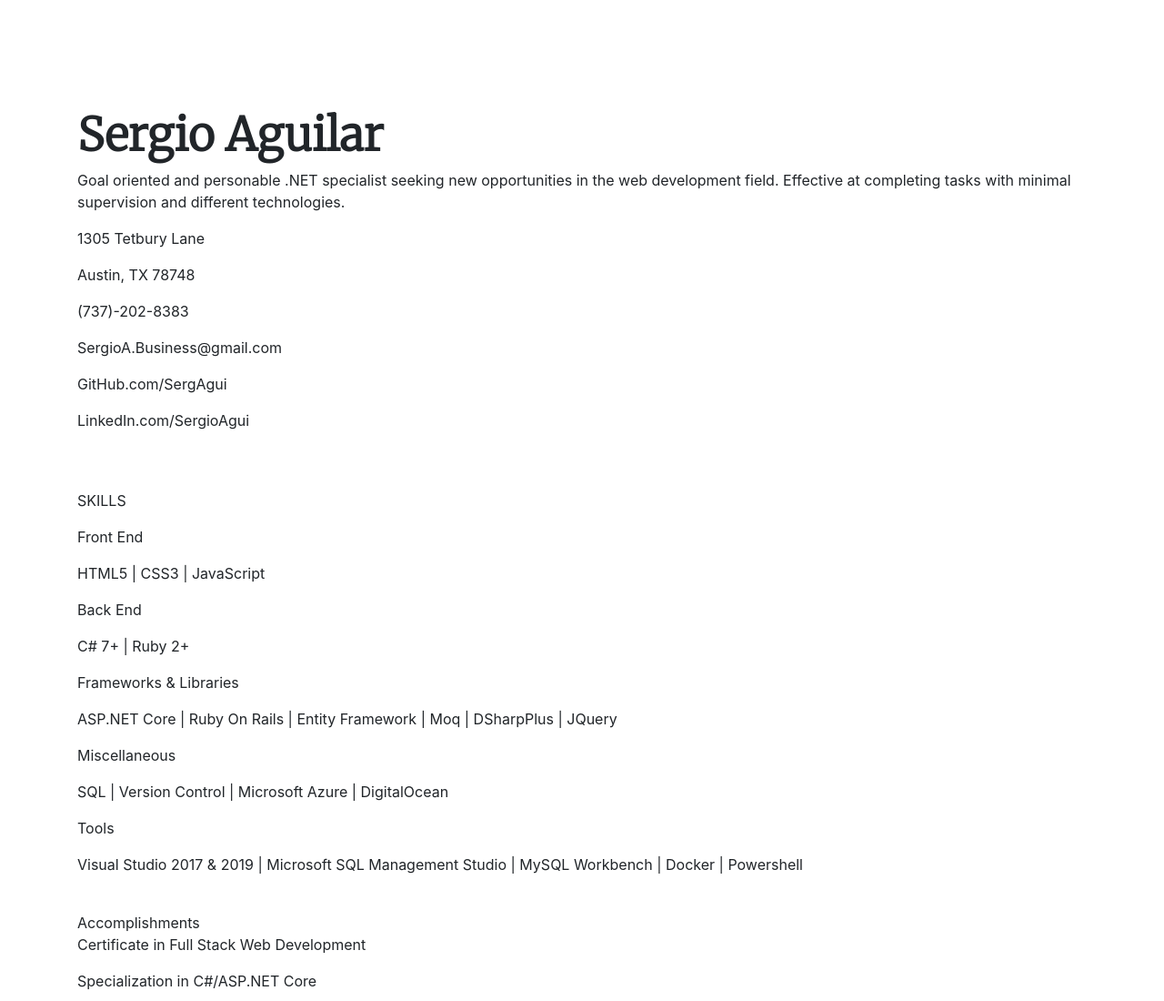
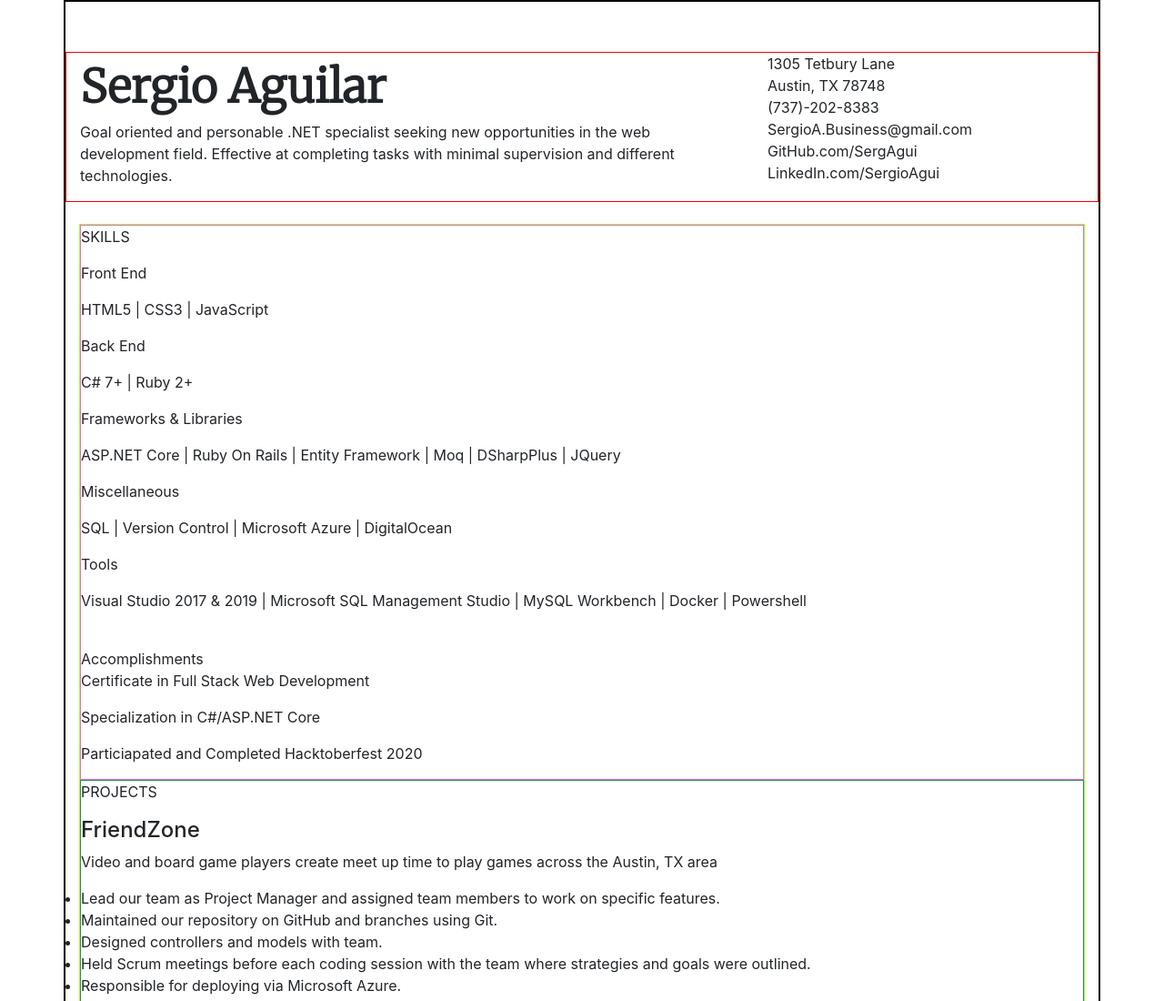
Before and after one commit to SergAgui/Resume, a plain HTML site: page index.html in a window 1280 px wide. Shown: the top 1100 px of the page at 91% size. Drawn offline with nearby package versions, Linux system fonts and the light colour scheme.

Commit message:
formatted header

```diff
--- a/css/style.css
+++ b/css/style.css
@@ -1,6 +1,24 @@
+.container {
+    border: 2px solid black;
+}
 .myName {
     font-size: 50px;
     font-family: 'Merriweather', serif;
     font-weight: 900;
-    margin-top: 10%;
 }
+#beginning {
+    margin-top: 5%;
+    border: 1px solid red;
+}
+.mNp {
+    border: 1px solid greenyellow;
+}
+#skills {
+    border: 1px solid orchid;
+}
+#projects {
+    border: 1px solid seagreen
+}
+#edu {
+    border: 1px solid red;
+}
--- a/index.html
+++ b/index.html
@@ -13,19 +13,15 @@
         <link rel="stylesheet" href="https://stackpath.bootstrapcdn.com/bootstrap/4.3.1/css/bootstrap.min.css" integrity="sha384-ggOyR0iXCbMQv3Xipma34MD+dH/1fQ784/j6cY/iJTQUOhcWr7x9JvoRxT2MZw1T" crossorigin="anonymous">
     </head>
     <body class="container">
-        <div id="beginning">
-            <div class="">
+        <div id="beginning" class="row">
+            <div class="nameGoal col-lg-8">
                 <header class="myName">Sergio Aguilar</header>
                 <p>Goal oriented and personable .NET specialist seeking new opportunities in the web development field. Effective at completing tasks with minimal supervision and different technologies.</p>
             </div>
-                <p>1305 Tetbury Lane</p>
-            <p>Austin, TX 78748</p>
-            <p>(737)-202-8383</p>
-            <p>SergioA.Business@gmail.com</p>
-            <p>GitHub.com/SergAgui</p>
-            <p>LinkedIn.com/SergioAgui</p>
+            <div class="contact col-3 order-md-last">
+                <p>1305 Tetbury Lane<br>Austin, TX 78748<br>(737)-202-8383<br>SergioA.Business@gmail.com<br>GitHub.com/SergAgui<br>LinkedIn.com/SergioAgui</p>
+            </div>
         </div>
-        <br>
         <br>
         <div class="mNp">
             <div id="skills">
```
